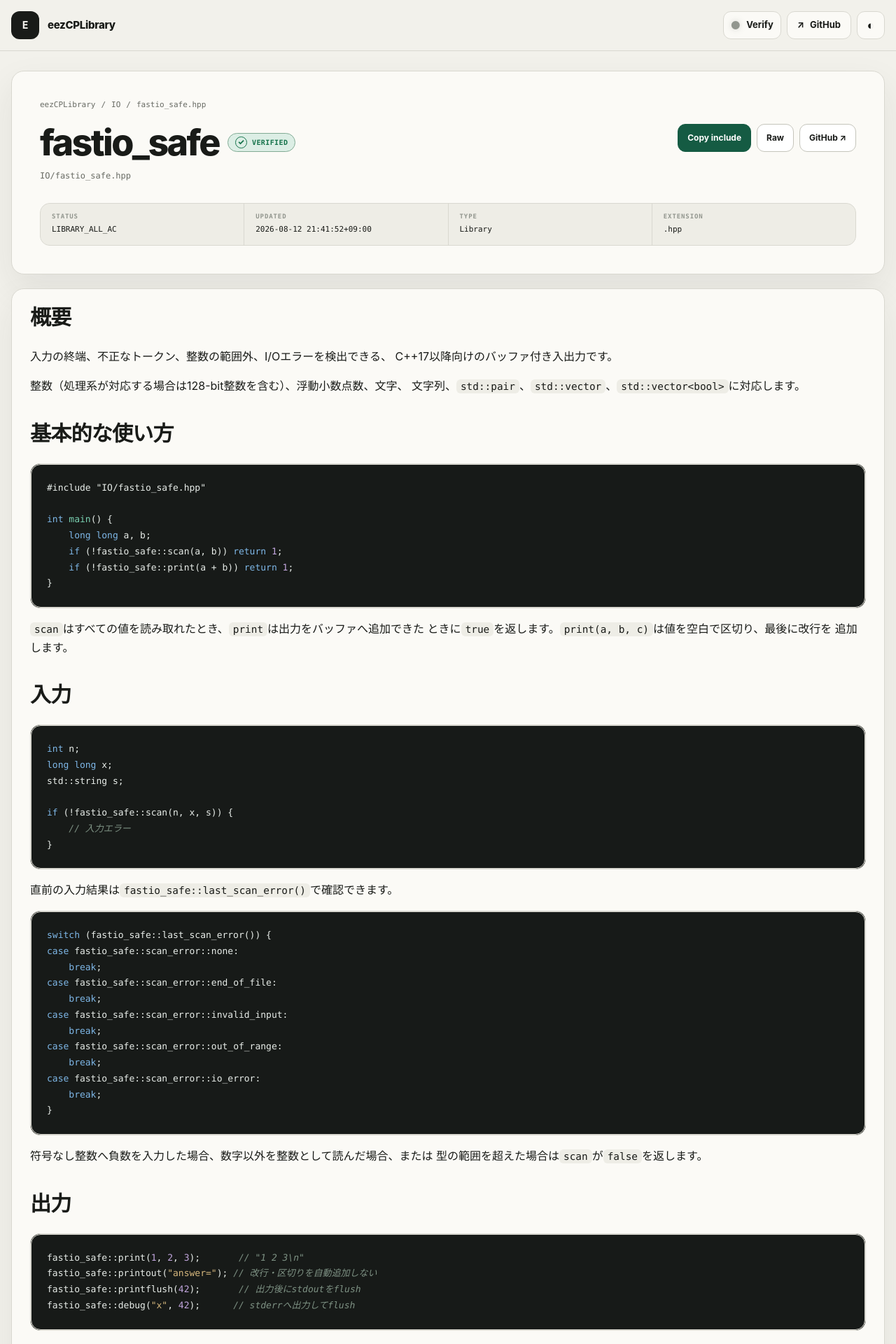
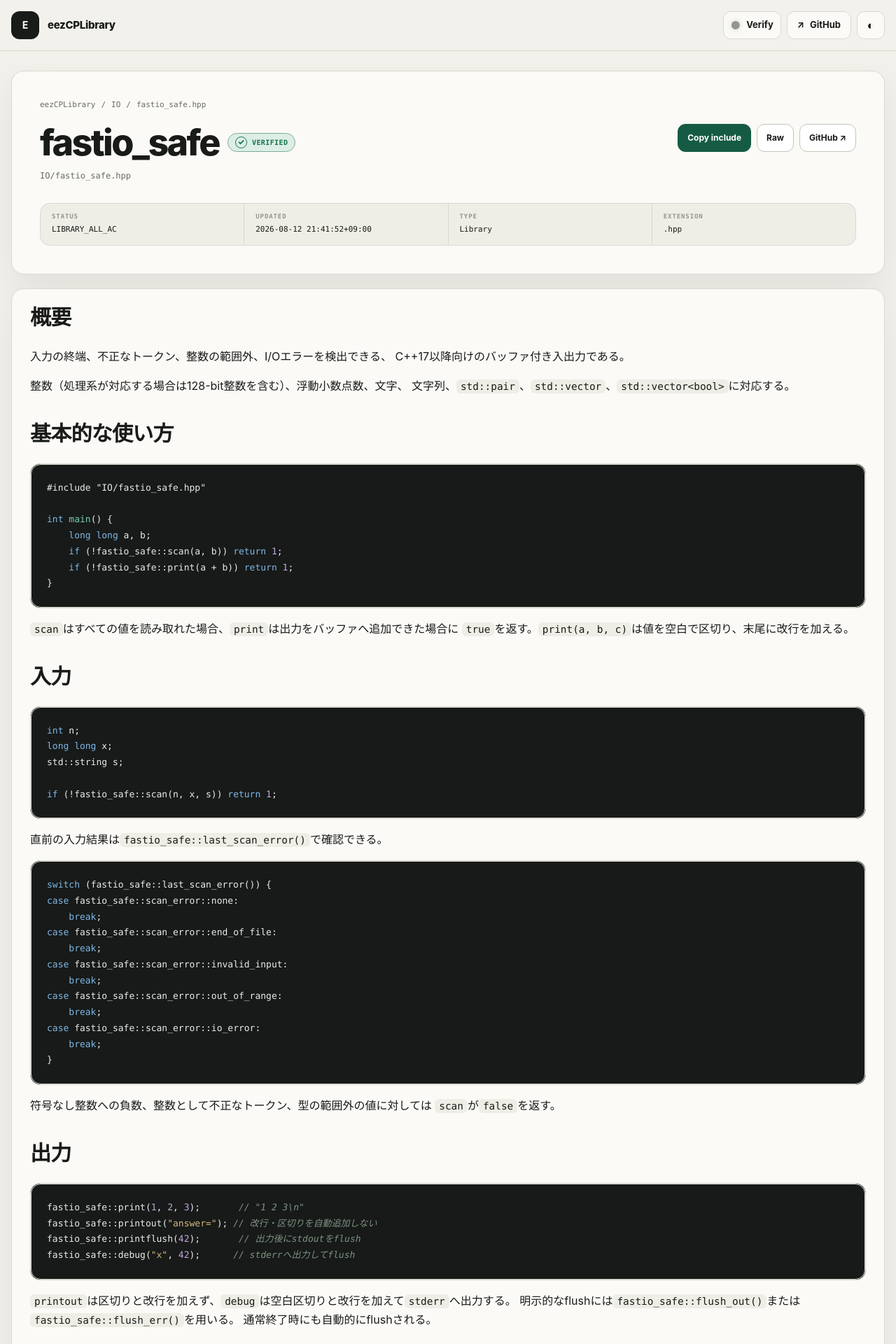
Before and after one commit to 28q/eezCPLibrary, a Jekyll site: the page built from IO/fastio_safe.hpp.md, in a window 1280 px wide. Shown: the top 1920 px of the page at 70% size. Built offline with Jekyll 4.4.1, drawn with Linux system fonts in a browser that asks for light colours; some of the changed text lies outside the part shown.

Commit message:
[auto-verifier] docs commit 4a90044936a6d26ec3263938c90915294ec33209

````diff
--- a/IO/fastio_safe.hpp.md
+++ b/IO/fastio_safe.hpp.md
@@ -717,10 +717,10 @@ title: fastio_safe
 ## 概要
 
 入力の終端、不正なトークン、整数の範囲外、I/Oエラーを検出できる、
-C++17以降向けのバッファ付き入出力です。
+C++17以降向けのバッファ付き入出力である。
 
 整数（処理系が対応する場合は128-bit整数を含む）、浮動小数点数、文字、
-文字列、`std::pair`、`std::vector`、`std::vector<bool>`に対応します。
+文字列、`std::pair`、`std::vector`、`std::vector<bool>`に対応する。
 
 ## 基本的な使い方
 
@@ -734,9 +734,8 @@ int main() {
 }
 ```
 
-`scan`はすべての値を読み取れたとき、`print`は出力をバッファへ追加できた
-ときに`true`を返します。`print(a, b, c)`は値を空白で区切り、最後に改行を
-追加します。
+`scan`はすべての値を読み取れた場合、`print`は出力をバッファへ追加できた場合に
+`true`を返す。`print(a, b, c)`は値を空白で区切り、末尾に改行を加える。
 
 ## 入力
 
@@ -745,12 +744,10 @@ int n;
 long long x;
 std::string s;
 
-if (!fastio_safe::scan(n, x, s)) {
-    // 入力エラー
-}
+if (!fastio_safe::scan(n, x, s)) return 1;
 ```
 
-直前の入力結果は`fastio_safe::last_scan_error()`で確認できます。
+直前の入力結果は`fastio_safe::last_scan_error()`で確認できる。
 
 ```cpp
 switch (fastio_safe::last_scan_error()) {
@@ -767,8 +764,8 @@ case fastio_safe::scan_error::io_error:
 }
 ```
 
-符号なし整数へ負数を入力した場合、数字以外を整数として読んだ場合、または
-型の範囲を超えた場合は`scan`が`false`を返します。
+符号なし整数への負数、整数として不正なトークン、型の範囲外の値に対しては
+`scan`が`false`を返す。
 
 ## 出力
 
@@ -779,13 +776,14 @@ fastio_safe::printflush(42);       // 出力後にstdoutをflush
 fastio_safe::debug("x", 42);      // stderrへ出力してflush
 ```
 
-明示的にflushする場合は`fastio_safe::flush_out()`または
-`fastio_safe::flush_err()`を使います。通常はプログラム終了時にもflushされます。
+`printout`は区切りと改行を加えず、`debug`は空白区切りと改行を加えて`stderr`へ出力する。
+明示的なflushには`fastio_safe::flush_out()`または`fastio_safe::flush_err()`を用いる。
+通常終了時にも自動的にflushされる。
 
 ## 128-bit整数
 
-GCC/Clangで`__int128_t`と`__uint128_t`が利用できる場合は、そのまま
-`scan`と`print`へ渡せます。
+GCC/Clangで`__int128_t`と`__uint128_t`を利用できる場合は、そのまま
+`scan`と`print`へ渡せる。
 
 ```cpp
 __int128_t a, b;
@@ -795,26 +793,35 @@ fastio_safe::print(a + b);
 
 ## POSIX I/O
 
-既定では`fread` / `fwrite`を使用します。Linuxなどで`read` / `write`を
-使用したい場合は、ヘッダーより前に次を定義します。
+既定の入出力は`fread` / `fwrite`である。Linuxなどで`read` / `write`を
+用いる場合は、ヘッダーより前に次を定義する。
 
 ```cpp
 #define FASTIO_SAFE_USE_POSIX 1
 #include "IO/fastio_safe.hpp"
 ```
 
-どちらの経路も部分書き込みを処理し、`EINTR`を再試行します。
+どちらの経路も部分書き込みを処理し、`EINTR`を再試行する。
 
 ## SIMD
 
-x86環境では空白スキップにAVX2を利用できます。AVX2部分は関数単位で
-コンパイルされ、実行時にCPU対応を確認してから呼ばれるため、ライブラリ全体を
-`-mavx2`でコンパイルする必要はありません。非対応CPUではスカラ実装を使います。
+x86環境では空白スキップにAVX2を利用できる。AVX2部分は関数単位で
+コンパイルされ、実行時にCPU対応を確認してから呼ばれる。
+ライブラリ全体への`-mavx2`指定は不要であり、非対応CPUではスカラ実装を用いる。
+
+## 補助API
+
+- `read_one(value)` / `write_one(value)`：1値の入出力
+- `write_char(c)` / `write_char_err(c)`：1文字の出力
+- `debugout(values...)`：区切りと改行を加えない`stderr`出力
+- `fin(values...)`：出力とflushを行い、終了コード0で終了
+- `INT`、`LL`、`STR`、`CHR`、`DBL`、`LD`：宣言と入力をまとめるマクロ
+- 名前空間内の主要関数はグローバル名前空間にも導入済み
 
 ## 注意事項
 
-- C++17以降が必要です。
-- 内部バッファはstdinに1 MiB、stdoutとstderrに各256 KiBです。
-- 同じストリームを`std::cin` / `std::cout`などと混在させないでください。
-- 内部状態は共有されるため、同時に複数スレッドから呼ばないでください。
-- `INT`、`LL`、`STR`などの入力用マクロと、従来形式のグローバル関数も提供します。
+- C++17以降が必要
+- 内部バッファはstdinに1 MiB、stdoutとstderrに各256 KiB
+- 同じストリームで`std::cin` / `std::cout`などとの混在は不可
+- 内部状態を共有するため、複数スレッドからの同時呼び出しは不可
+- `scan(a, b)`の途中で失敗した場合、失敗前に読み取った引数の値は更新済み
````
Also changed, not shown: IO/fastio_unsafe.hpp.md (+13 -5 lines).
